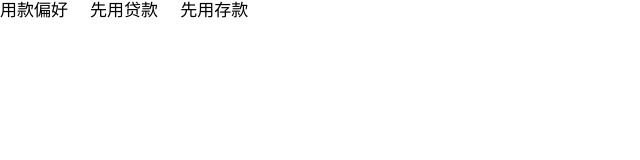
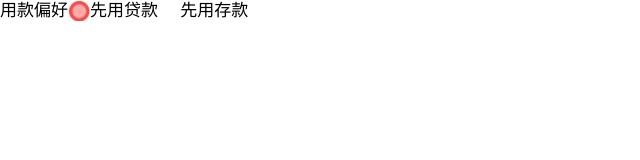
Before and after one commit to echov1225/photowall, a plain HTML site: page boss/test.html in a window 1280 px wide. Shown: the full height of the page, 0-640 px from the left. Drawn offline with Linux system fonts and the light colour scheme.

Commit message:
Update test.html

```diff
--- a/boss/test.html
+++ b/boss/test.html
@@ -36,7 +36,7 @@
 			background-size:cover;
 		}
 		.chooseImg {
-			background-image: url('../css/imags/btn_x@3x.png');
+			background-image: url('../imgs/btn_x@3x.png');
 		}
 	</style>
 </head>
```
